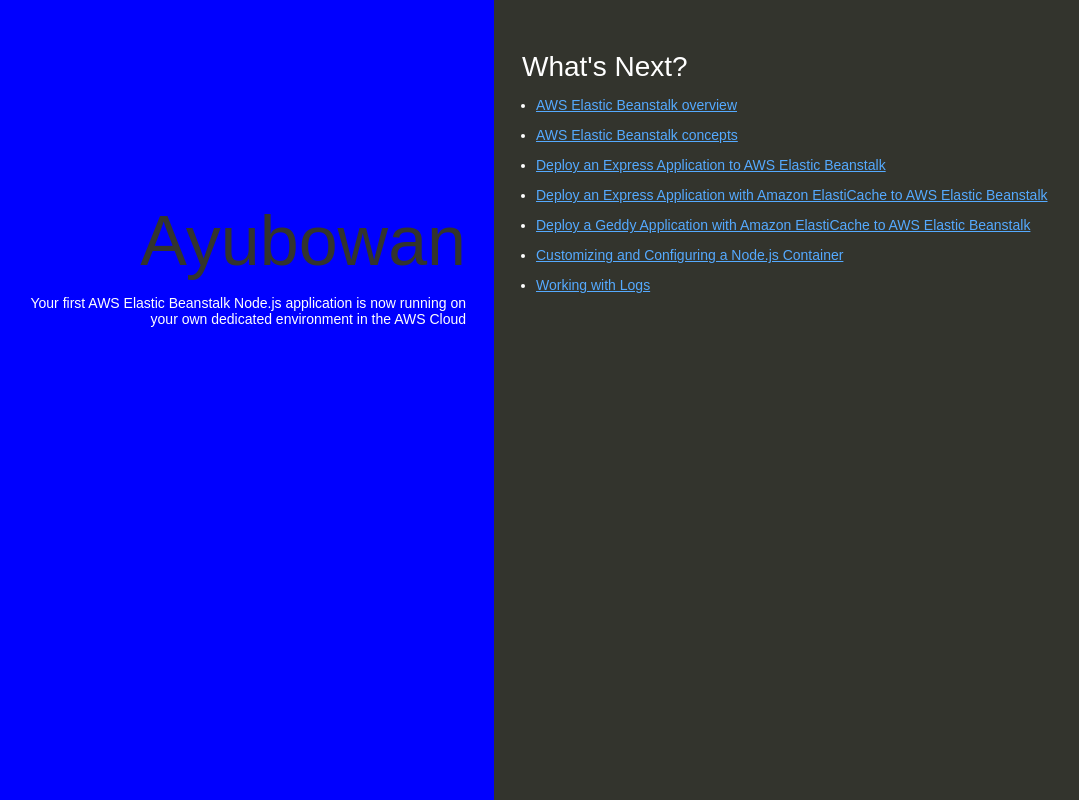
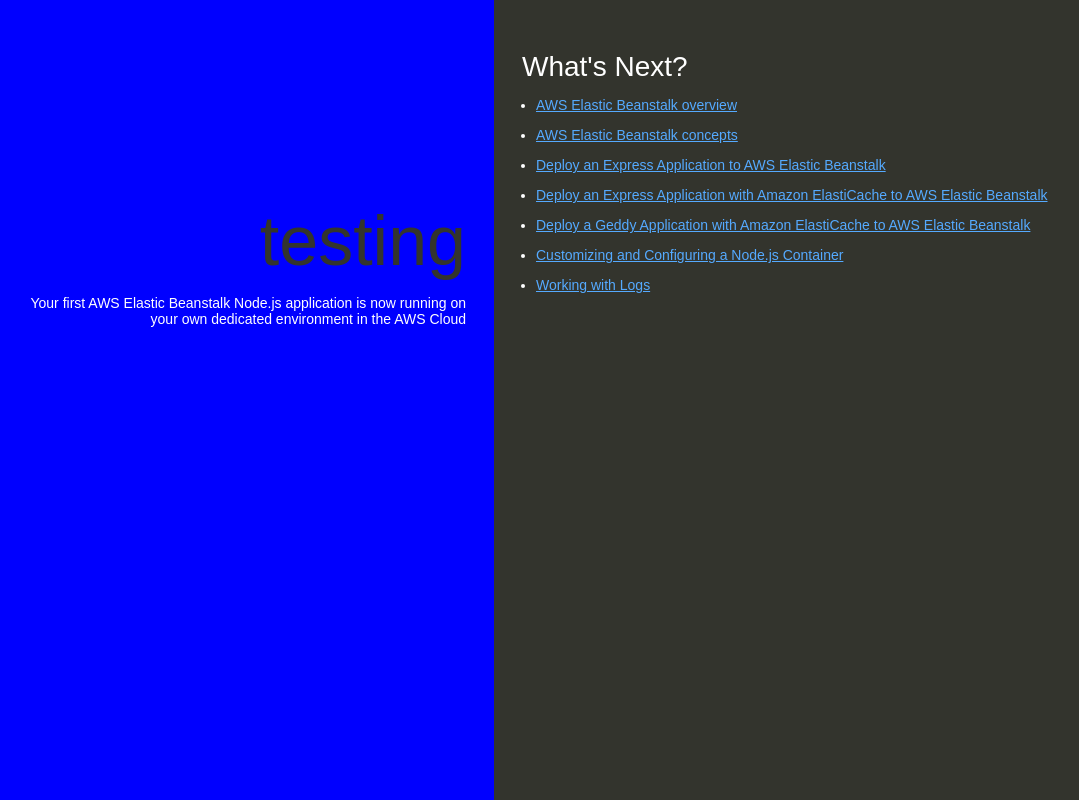
Before and after one commit to NuwanAWS/first-app, a website: page index.html in a window 1280 px wide. Shown: the whole page, without its empty margins (146-1225 px from the left). Drawn offline with Linux system fonts and the light colour scheme.

Commit message:
Update index.html

```diff
--- a/index.html
+++ b/index.html
@@ -74,7 +74,7 @@
   </head>
   <body>
     <div class="textColumn">
-      <h1>Ayubowan</h1>
+      <h1>testing</h1>
       <p>Your first AWS Elastic Beanstalk Node.js application is now running on your own dedicated environment in the AWS Cloud</p>
     </div>
     <div class="linksColumn">
```
